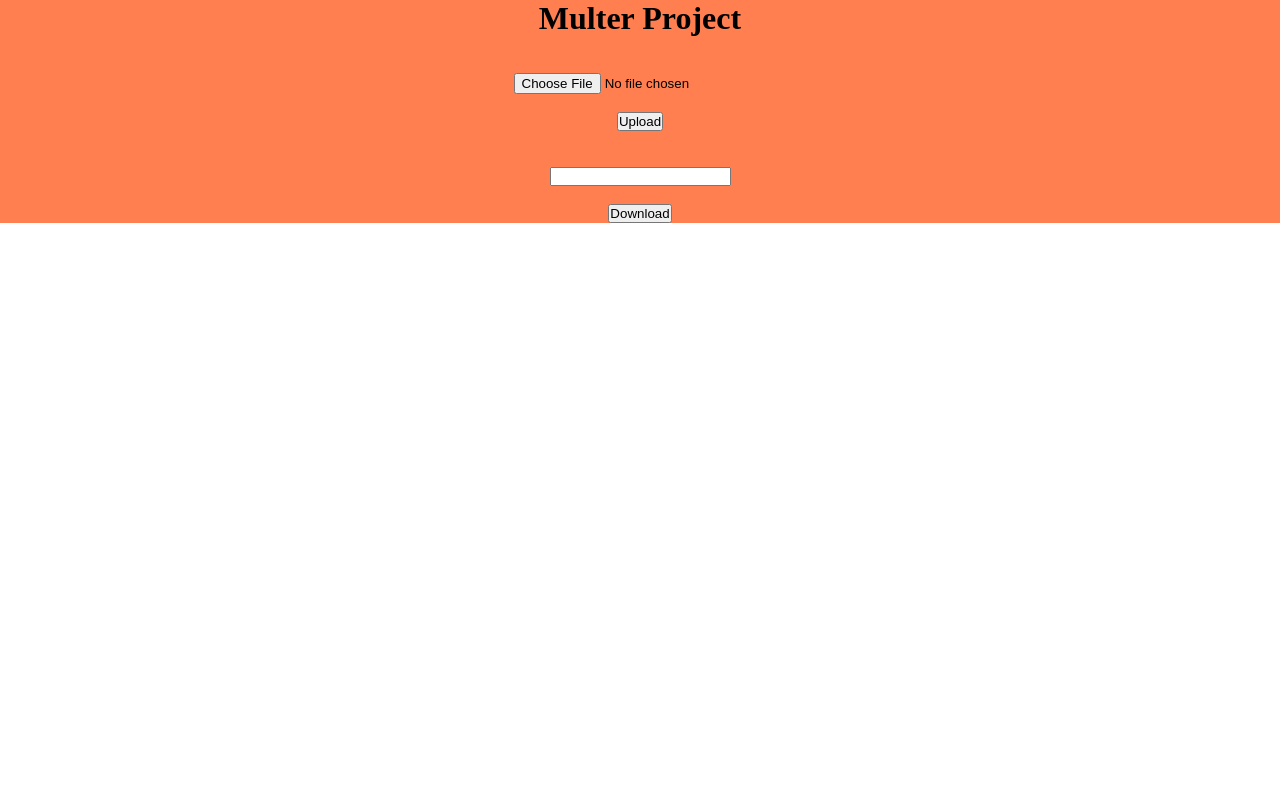
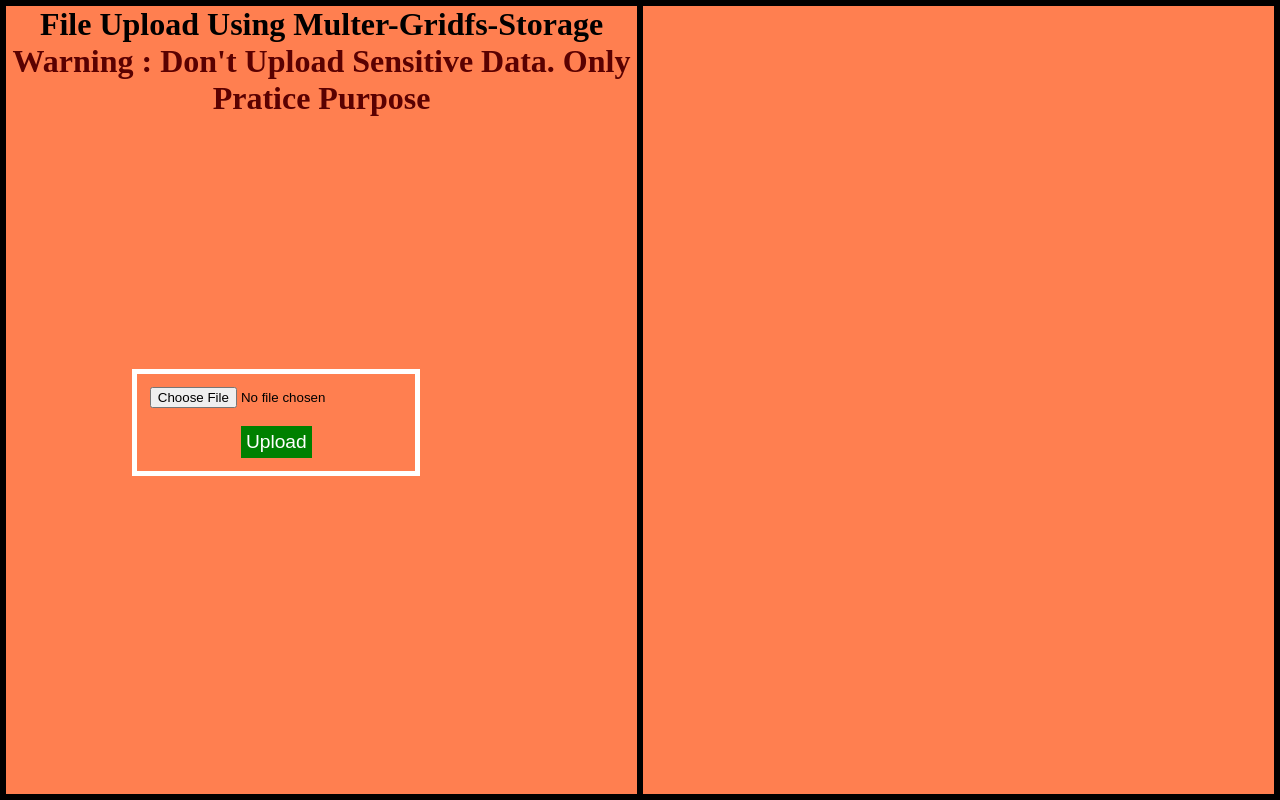
Before and after one commit to karthikeyandhanasekar/multerproject-client, a React (Create React App) app: page / in a window 1280 px wide. Built offline with nearby package versions, Linux system fonts and the light colour scheme.

Commit message:
need to convert to blob

```diff
--- a/src/App.js
+++ b/src/App.js
@@ -1,8 +1,30 @@
 import { BrowserRouter } from 'react-router-dom'
 import MainComponents from './Components/MainComponents'
 import './assets/css/index.css'
+import { useEffect } from 'react';
+import { retriveallfiles } from './apiCalls';
 
 function App() {
+
+  const getallfiles = async () => {
+    try {
+      const result = await retriveallfiles()
+      //  console.log(result.data.message.filename);
+      console.log(result.config.url);
+
+    } catch (error) {
+      console.error(error.message);
+    }
+  }
+  console.log("f");
+  console.log(getallfiles());
+
+  useEffect(() => {
+    console.log(getallfiles());
+  }, [])
+
+
+
   return (
     <div className="App">
       <BrowserRouter>
--- a/src/Components/Home.jsx
+++ b/src/Components/Home.jsx
@@ -36,8 +36,9 @@
 
     return (
         <main className="home">
-            <h1>Multer Project </h1>
-            <br /><br />
+            <div>
+                <h1>File Upload Using Multer-Gridfs-Storage</h1>
+                <h4> Warning : Don't Upload Sensitive Data. Only Pratice Purpose</h4>
                 <form onSubmit={handleSubmit(onsubmit)} encType="multipart/form-data"  >
 
                     <input {...register("files")} type="file" required />
@@ -46,8 +47,12 @@
                     <button type="submit" >Upload</button>
 
                 </form>
+            </div>
+            <div></div>
+            <br /><br />
+
             <br /> <br />
-
+            {/*
             <form onSubmit={handleSubmit(ondonwloadsubmit)} encType="multipart/form-data"  >
 
                 <input {...register("filename")} type="text" multiple />
@@ -55,7 +60,7 @@
                 <br /> <br />
                 <button type="submit" >Download</button>
 
-            </form>
+            </form> */}
 
         </main>
 
--- a/src/apiCalls.js
+++ b/src/apiCalls.js
@@ -21,3 +21,11 @@
         console.error(error.message);
     }
 }
+
+export const retriveallfiles = async () => {
+    try {
+        return await axios.get(`${baseurl}/`)
+    } catch (error) {
+        console.error(error.message);
+    }
+}
--- a/src/assets/css/index.css
+++ b/src/assets/css/index.css
@@ -8,6 +8,44 @@
     background-color: #ff7f50;
 }
 
+.App, .home {
+    height: 100vh;
+
+}
+
 .home {
+    border: solid;
     text-align: center;
+    display: flex;
+    flex-wrap: wrap;
+    align-items: center;
+    place-items: center;
 }
+
+.home div {
+    border: solid;
+    width: 50%;
+    height: 100%;
+}
+
+form {
+    margin-top: 40%;
+    border: 5px solid #ffffff;
+    width: fit-content;
+    padding: 2%;
+    margin-left: 20%;
+}
+.home div h4
+{
+    color: rgb(90, 1, 1);
+    font-size: 2em;
+}
+form button
+{
+    font-size: 1.2em;
+    padding: 2%;
+    border: none;
+    cursor: pointer;
+    background-color: #008000;
+    color: #ffffff;
+}
```
Lines whose indentation alone changed are shown as unchanged.
